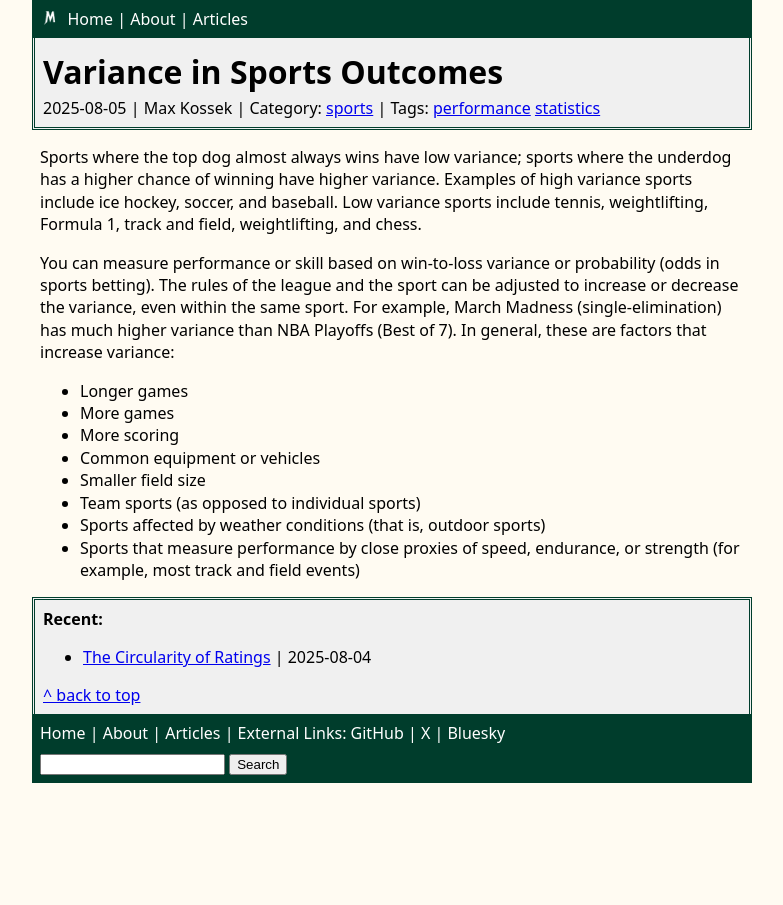
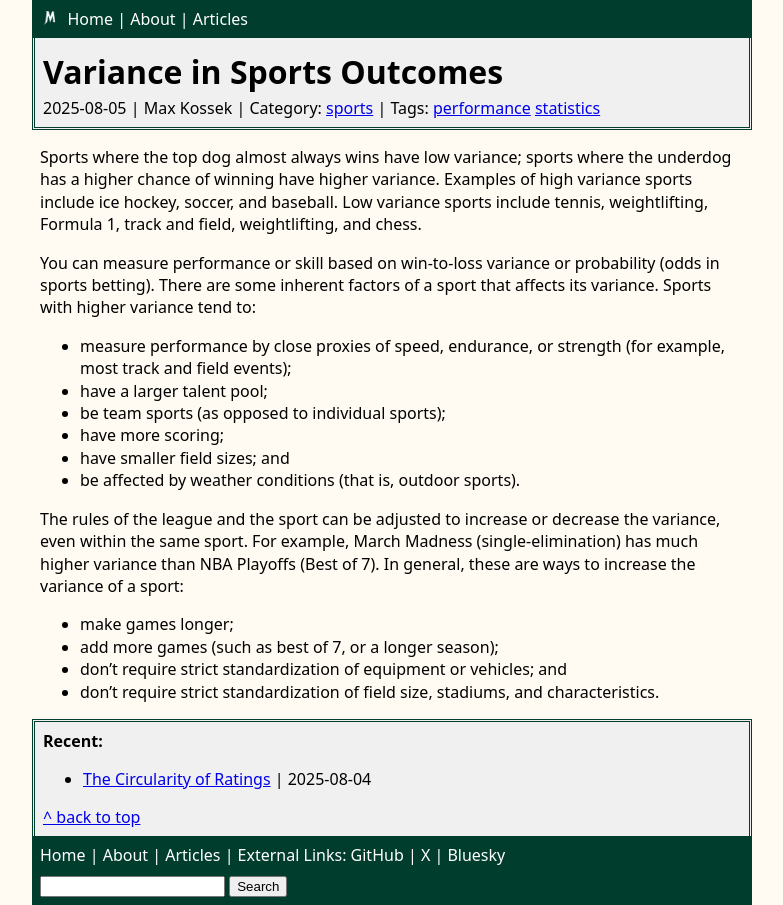
Before and after one commit to maxkossek/maxkossek.github.io, a Jekyll site: the page built from _posts/2025-08-05-variance-sports.md, in a window 1280 px wide. Shown: the whole page, without its empty margins (248-1031 px from the left). Built offline with Jekyll 4.4.1, drawn with Linux system fonts in a browser that asks for light colours.

Commit message:
Update sports variance article

```diff
--- a/_posts/2025-08-05-variance-sports.md
+++ b/_posts/2025-08-05-variance-sports.md
@@ -12,13 +12,18 @@ sitemap:
 
 Sports where the top dog almost always wins have low variance; sports where the underdog has a higher chance of winning have higher variance. Examples of high variance sports include ice hockey, soccer, and baseball. Low variance sports include tennis, weightlifting, Formula 1, track and field, weightlifting, and chess.
 
-You can measure performance or skill based on win-to-loss variance or probability (odds in sports betting). The rules of the league and the sport can be adjusted to increase or decrease the variance, even within the same sport. For example, March Madness (single-elimination) has much higher variance than NBA Playoffs (Best of 7). In general, these are factors that increase variance:
+You can measure performance or skill based on win-to-loss variance or probability (odds in sports betting). There are some inherent factors of a sport that affects its variance. Sports with higher variance tend to:
 
-- Longer games
-- More games
-- More scoring
-- Common equipment or vehicles
-- Smaller field size
-- Team sports (as opposed to individual sports)
-- Sports affected by weather conditions (that is, outdoor sports)
-- Sports that measure performance by close proxies of speed, endurance, or strength (for example, most track and field events)
+- measure performance by close proxies of speed, endurance, or strength (for example, most track and field events);
+- have a larger talent pool;
+- be team sports (as opposed to individual sports);
+- have more scoring;
+- have smaller field sizes; and
+- be affected by weather conditions (that is, outdoor sports).
+
+The rules of the league and the sport can be adjusted to increase or decrease the variance, even within the same sport. For example, March Madness (single-elimination) has much higher variance than NBA Playoffs (Best of 7). In general, these are ways to increase the variance of a sport:
+
+- make games longer;
+- add more games (such as best of 7, or a longer season);
+- don't require strict standardization of equipment or vehicles; and
+- don't require strict standardization of field size, stadiums, and characteristics.
```
